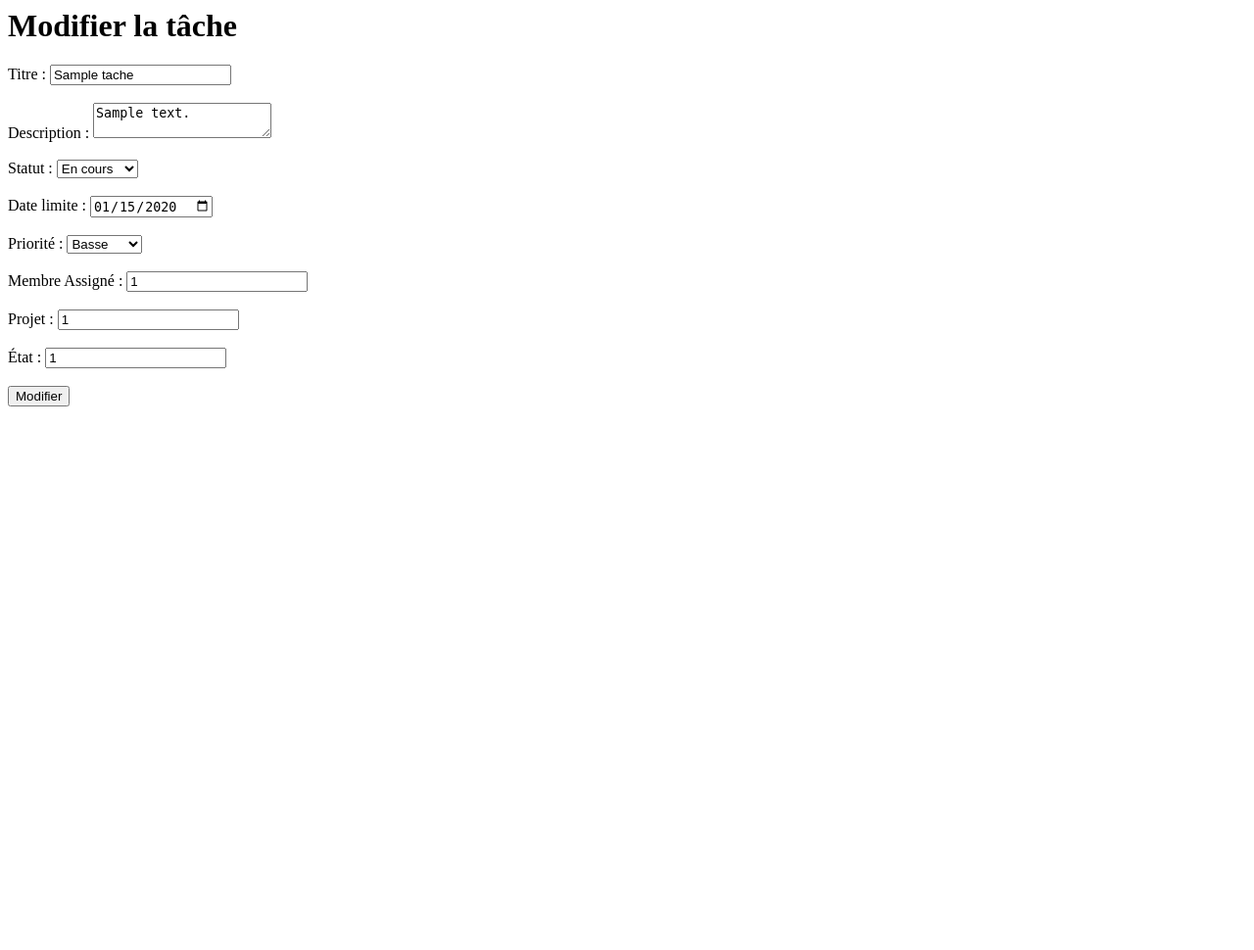
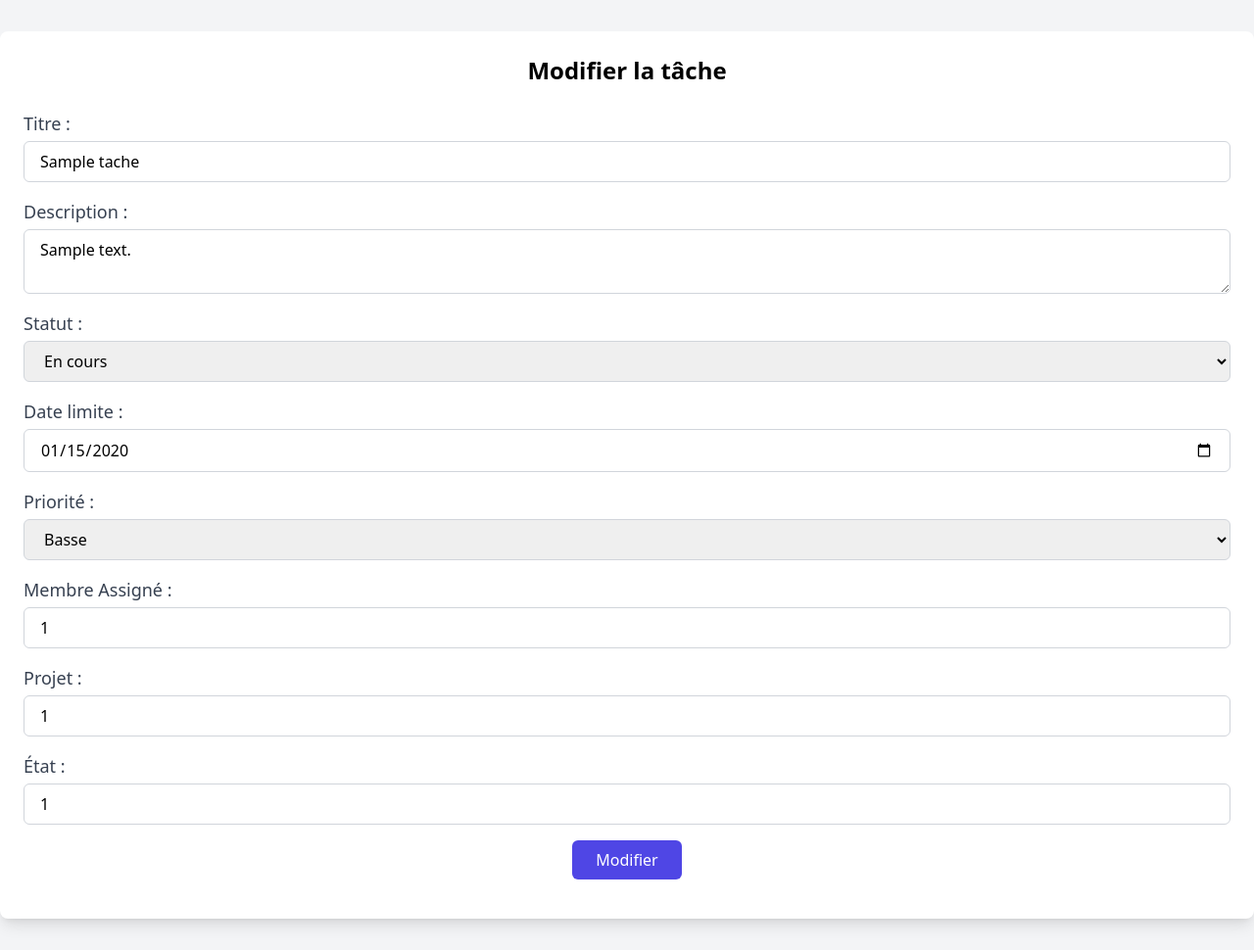
Before and after one commit to Youcode-Classe-E-2024-2025/Asmae_ELHamzaoui-project, a PHP site: page /views/modifier_tache.php?id=1 in a window 1280 px wide. Shown: the whole page at 98% size. Before the commit the page ends 415 px from the top, so only its background shows below. Run offline with PHP 8.4, Linux system fonts and the light colour scheme; tables that the repository leaves empty hold one stand-in row (values such as "Sample post"); some libraries are stand-ins or nearby versions.

Commit message:
style pour la page modifier_tache.php

```diff
--- a/views/modifier_tache.php
+++ b/views/modifier_tache.php
@@ -35,43 +35,87 @@ if (isset($_GET['id'])) {
     }
 }
 ?>
-<html>
+<html lang="fr">
 <head>
+    <meta charset="UTF-8">
+    <meta name="viewport" content="width=device-width, initial-scale=1.0">
     <title>Modifier la tâche</title>
+    <!-- Ajouter le CDN de Tailwind CSS -->
+    <script src="https://cdn.tailwindcss.com"></script>
 </head>
-    <body>
-        <h1>Modifier la tâche</h1>
+<body class="bg-gray-100 font-sans">
+
+    <div class="container mx-auto my-8 p-6 bg-white rounded-lg shadow-lg">
+        <h1 class="text-2xl font-bold text-center mb-6">Modifier la tâche</h1>
 
         <?php if ($tache_a_modifier): ?>
         <form method="POST">
-            <label for="titre_tache">Titre :</label>
-            <input type="text" name="titre_tache" value="<?php echo $tache_a_modifier['titre_tache']; ?>" required><br><br>
-            <label for="desc_tache">Description :</label>
-            <textarea name="desc_tache"><?php echo $tache_a_modifier['desc_tache']; ?></textarea><br><br>
-            <label for="statut_tache">Statut :</label>
-            <select name="statut_tache">
+            <div class="mb-4">
+                <label for="titre_tache" class="block text-lg font-medium text-gray-700">Titre :</label>
+                <input type="text" name="titre_tache" value="<?php echo $tache_a_modifier['titre_tache']; ?>" required
+                       class="w-full px-4 py-2 mt-1 border border-gray-300 rounded-md focus:ring-indigo-500 focus:border-indigo-500">
+            </div>
+
+            <div class="mb-4">
+                <label for="desc_tache" class="block text-lg font-medium text-gray-700">Description :</label>
+                <textarea name="desc_tache"
+                          class="w-full px-4 py-2 mt-1 border border-gray-300 rounded-md focus:ring-indigo-500 focus:border-indigo-500"><?php echo $tache_a_modifier['desc_tache']; ?></textarea>
+            </div>
+
+            <div class="mb-4">
+                <label for="statut_tache" class="block text-lg font-medium text-gray-700">Statut :</label>
+                <select name="statut_tache"
+                        class="w-full px-4 py-2 mt-1 border border-gray-300 rounded-md focus:ring-indigo-500 focus:border-indigo-500">
                     <option value="en_cours" <?php echo $tache_a_modifier['statut_tache'] == 'en_cours' ? 'selected' : ''; ?>>En cours</option>
                     <option value="terminee" <?php echo $tache_a_modifier['statut_tache'] == 'terminee' ? 'selected' : ''; ?>>Terminée</option>
                     <option value="en_attente" <?php echo $tache_a_modifier['statut_tache'] == 'en_attente' ? 'selected' : ''; ?>>En attente</option>
-            </select><br><br>
-            <label for="date_limite">Date limite :</label>
-            <input type="date" name="date_limite" value="<?php echo $tache_a_modifier['date_limite_tache']; ?>"><br><br>
-            <label for="priorite_tache">Priorité :</label>
-            <select name="priorite_tache">
+                </select>
+            </div>
+
+            <div class="mb-4">
+                <label for="date_limite" class="block text-lg font-medium text-gray-700">Date limite :</label>
+                <input type="date" name="date_limite" value="<?php echo $tache_a_modifier['date_limite_tache']; ?>"
+                       class="w-full px-4 py-2 mt-1 border border-gray-300 rounded-md focus:ring-indigo-500 focus:border-indigo-500">
+            </div>
+
+            <div class="mb-4">
+                <label for="priorite_tache" class="block text-lg font-medium text-gray-700">Priorité :</label>
+                <select name="priorite_tache"
+                        class="w-full px-4 py-2 mt-1 border border-gray-300 rounded-md focus:ring-indigo-500 focus:border-indigo-500">
                     <option value="basse" <?php echo $tache_a_modifier['priorite_tache'] == 'basse' ? 'selected' : ''; ?>>Basse</option>
                     <option value="moyenne" <?php echo $tache_a_modifier['priorite_tache'] == 'moyenne' ? 'selected' : ''; ?>>Moyenne</option>
                     <option value="haute" <?php echo $tache_a_modifier['priorite_tache'] == 'haute' ? 'selected' : ''; ?>>Haute</option>
-            </select><br><br>
-            <label for="membre_assigne_id">Membre Assigné :</label>
-            <input type="number" name="membre_assigne_id" value="<?php echo $tache_a_modifier['membre_assigne_id']; ?>" required><br><br>
-            <label for="projet_id">Projet :</label>
-            <input type="number" name="projet_id" value="<?php echo $tache_a_modifier['projet_id']; ?>" required><br><br>
-            <label for="etat_id">État :</label>
-            <input type="number" name="etat_id" value="<?php echo $tache_a_modifier['etat_id']; ?>" required><br><br>
-            <button type="submit" name="modifier">Modifier</button>
+                </select>
+            </div>
+
+            <div class="mb-4">
+                <label for="membre_assigne_id" class="block text-lg font-medium text-gray-700">Membre Assigné :</label>
+                <input type="number" name="membre_assigne_id" value="<?php echo $tache_a_modifier['membre_assigne_id']; ?>" required
+                       class="w-full px-4 py-2 mt-1 border border-gray-300 rounded-md focus:ring-indigo-500 focus:border-indigo-500">
+            </div>
+
+            <div class="mb-4">
+                <label for="projet_id" class="block text-lg font-medium text-gray-700">Projet :</label>
+                <input type="number" name="projet_id" value="<?php echo $tache_a_modifier['projet_id']; ?>" required
+                       class="w-full px-4 py-2 mt-1 border border-gray-300 rounded-md focus:ring-indigo-500 focus:border-indigo-500">
+            </div>
+
+            <div class="mb-4">
+                <label for="etat_id" class="block text-lg font-medium text-gray-700">État :</label>
+                <input type="number" name="etat_id" value="<?php echo $tache_a_modifier['etat_id']; ?>" required
+                       class="w-full px-4 py-2 mt-1 border border-gray-300 rounded-md focus:ring-indigo-500 focus:border-indigo-500">
+            </div>
+
+            <div class="flex justify-center">
+                <button type="submit" name="modifier"
+                        class="px-6 py-2 bg-indigo-600 text-white rounded-md hover:bg-indigo-700 focus:outline-none focus:ring-2 focus:ring-indigo-500">
+                    Modifier
+                </button>
+            </div>
         </form>
         <?php else: ?>
-            <p>Tâche non trouvée !</p>
+            <p class="text-center text-red-500">Tâche non trouvée !</p>
         <?php endif; ?>
+    </div>
 </body>
 </html>
```
Lines whose indentation alone changed are shown as unchanged.
